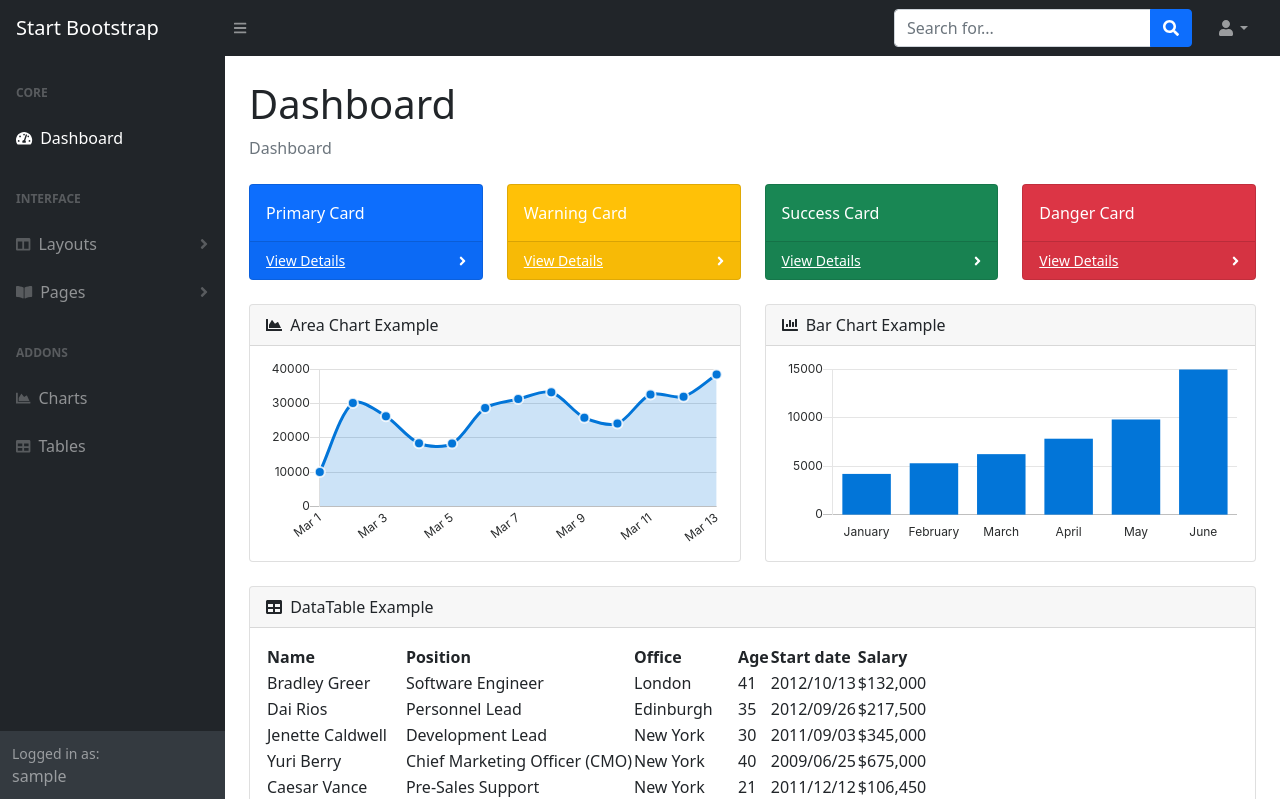
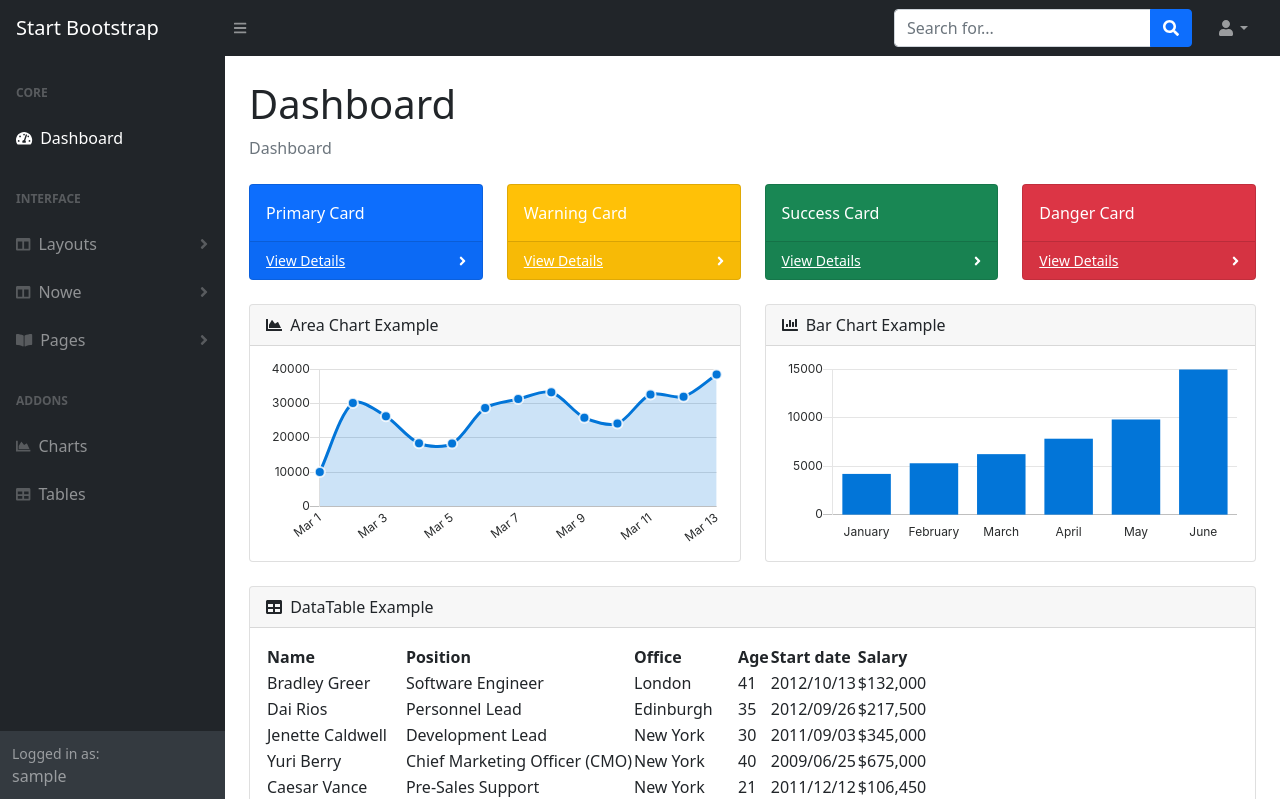
Before and after one commit to Daw-Kla/BikeStoresDJ, a Django app: page / in a window 1280 px wide. Shown: the top 799 px of the page. Run offline with Django 3.2, Linux system fonts and the light colour scheme; the visitor is signed in with stand-in values (Sample User, id 1); some libraries are stand-ins or nearby versions.

Commit message:
added tab "Nowe" in templates

```diff
--- a/apps/templates/includes/sidebar.html
+++ b/apps/templates/includes/sidebar.html
@@ -19,6 +19,19 @@
                     <a class="nav-link" href="layout-sidenav-light.html">Light Sidenav</a>
                 </nav>
             </div>
+
+            <a class="nav-link collapsed" href="#" data-bs-toggle="collapse" data-bs-target="#collapseNowe" aria-expanded="false" aria-controls="collapseNowe">
+                <div class="sb-nav-link-icon"><i class="fas fa-columns"></i></div>
+                Nowe
+                <div class="sb-sidenav-collapse-arrow"><i class="fas fa-angle-down"></i></div>
+            </a>
+            <div class="collapse" id="collapseNowe" aria-labelledby="headingOne" data-bs-parent="#sidenavAccordion">
+                <nav class="sb-sidenav-menu-nested nav">
+                    <a class="nav-link" href="layout-static.html">Static</a>
+                    <a class="nav-link" href="layout-sidenav-light.html">Light</a>
+                </nav>
+            </div>
+
             <a class="nav-link collapsed" href="#" data-bs-toggle="collapse" data-bs-target="#collapsePages" aria-expanded="false" aria-controls="collapsePages">
                 <div class="sb-nav-link-icon"><i class="fas fa-book-open"></i></div>
                 Pages
```
Also changed, not shown: apps/templates/home/layout-static.html (+13 -0 lines), apps/templates/includes/sidebar-light.html (+14 -0 lines).
